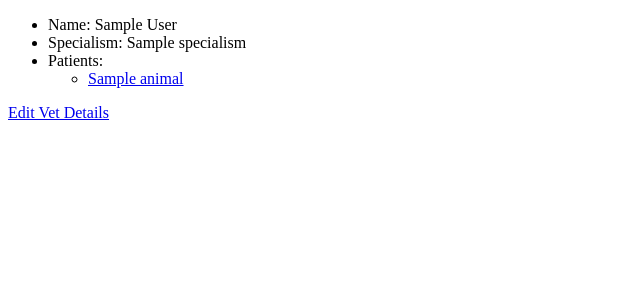
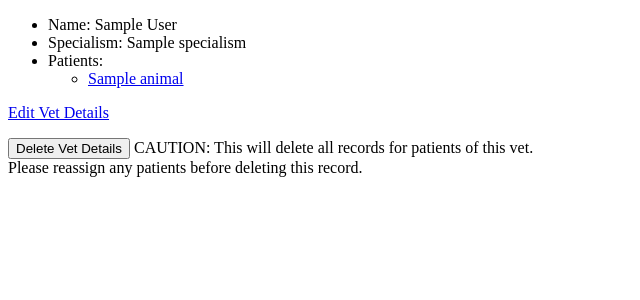
Before and after one commit to IronsideF/vet_manager_flask_project, a Flask app: page /vets/1 in a window 1280 px wide. Shown: the part 106-406 px from the top of the page, without its empty margins (0-640 px from the left). Run offline with Flask 2, Linux system fonts and the light colour scheme; a database or web service that is not in the repository returns one stand-in record (values such as "Sample title"); some libraries are stand-ins or nearby versions.

Commit message:
added delete functionality for both classes, alongside warning label for vet delete

```diff
--- a/templates/animals/show.html
+++ b/templates/animals/show.html
@@ -7,5 +7,8 @@
         <li>Registered Vet: <a href="/vets/{{animal.vet.id}}">{{animal.vet.first_name}} {{animal.vet.last_name}}</a></li>
         <li>Treatment Notes: {{animal.treatment_notes}}</li>
         <a href="/animals/{{animal.id}}/edit">Update Pet Details</a>
+        <form action="/animals/{{animal.id}}/delete" method="post">
+            <input type="submit" value="Delete Patient Record">
+        </form>
     </ul>
 {% endblock content %}
--- a/templates/vets/show.html
+++ b/templates/vets/show.html
@@ -13,4 +13,8 @@
         </ul></li>
     </ul>
     <p><a href="/vets/{{vet.id}}/edit">Edit Vet Details</a></p>
+    <form action="/vets/{{vet.id}}/delete" method="post">
+        <input  id="delete" type="submit" value="Delete Vet Details">
+        <label for="delete">CAUTION: This will delete all records for patients of this vet. <br> Please reassign any patients before deleting this record.</label>
+    </form>
 {% endblock content %}
```
